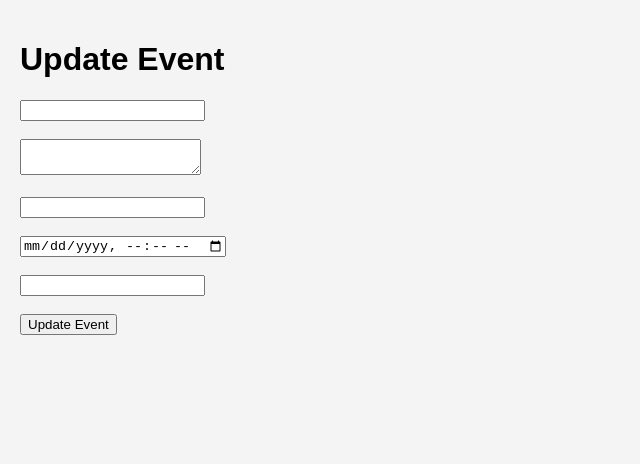
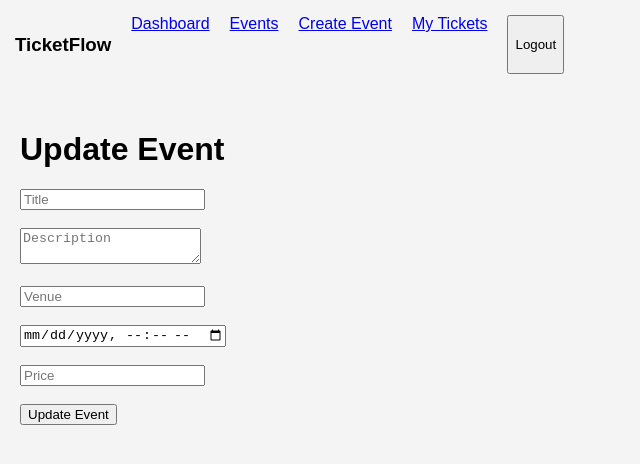
Before and after one commit to nikhilmangali1/event-ticketing-saas-frontend, a React (Vite) app: page /events/edit/1 in a window 1280 px wide. Shown: the top 464 px of the page, without its empty margins (0-640 px from the left). Built offline with nearby package versions, Linux system fonts and the light colour scheme; no server answers; sample sign-in values are in the browser's storage.

Commit message:
added reusable components

```diff
--- /dev/null
+++ b/src/components/Button.jsx
@@ -0,0 +1,18 @@
+function Button({
+    children,
+    onClick,
+    type = "button",
+    disabled = false
+}) {
+    return (
+        <button
+            type={type}
+            onClick={onClick}
+            disabled={disabled}
+        >
+            {children}
+        </button>
+    );
+}
+
+export default Button;
--- /dev/null
+++ b/src/components/Input.jsx
@@ -0,0 +1,19 @@
+function Input({
+    type = "text",
+    name,
+    value,
+    onChange,
+    placeholder
+}) {
+    return (
+        <input
+            type={type}
+            name={name}
+            value={value}
+            onChange={onChange}
+            placeholder={placeholder}
+        />
+    );
+}
+
+export default Input;
--- /dev/null
+++ b/src/components/TextArea.jsx
@@ -0,0 +1,17 @@
+function TextArea({
+    name,
+    value,
+    onChange,
+    placeholder
+}) {
+    return (
+        <textarea
+            name={name}
+            value={value}
+            onChange={onChange}
+            placeholder={placeholder}
+        />
+    );
+}
+
+export default TextArea;
--- /dev/null
+++ b/src/events/components/EventForm.jsx
@@ -0,0 +1,84 @@
+import Input from "../../components/Input";
+import TextArea from "../../components/TextArea";
+import Button from "../../components/Button";
+
+function EventForm({
+    formData,
+    handleChange,
+    handleSubmit,
+    submitButtonText,
+    showTotalSeats = false
+}) {
+    return (
+        <form onSubmit={handleSubmit}>
+
+            <Input
+                name="title"
+                placeholder="Title"
+                value={formData.title}
+                onChange={handleChange}
+            />
+
+            <br /><br />
+
+            <TextArea
+                name="description"
+                placeholder="Description"
+                value={formData.description}
+                onChange={handleChange}
+            />
+
+            <br /><br />
+
+            <Input
+                name="venue"
+                placeholder="Venue"
+                value={formData.venue}
+                onChange={handleChange}
+            />
+
+            <br /><br />
+
+            <Input
+                type="datetime-local"
+                name="eventDate"
+                value={formData.eventDate}
+                onChange={handleChange}
+            />
+
+            <br /><br />
+
+            {showTotalSeats && (
+                <>
+                    <Input
+                        type="number"
+                        name="totalSeats"
+                        placeholder="Total Seats"
+                        value={formData.totalSeats}
+                        onChange={handleChange}
+                    />
+
+                    <br /><br />
+                </>
+            )}
+
+            <Input
+                type="number"
+                step="0.01"
+                name="price"
+                placeholder="Price"
+                value={formData.price}
+                onChange={handleChange}
+            />
+
+            <br /><br />
+
+            <Button type="submit">
+                {submitButtonText}
+            </Button>
+
+        </form>
+    );
+}
+
+export default EventForm;
--- a/src/events/pages/CreateEventPage.jsx
+++ b/src/events/pages/CreateEventPage.jsx
@@ -1,6 +1,7 @@
 import { useState } from "react";
 import { createEvent } from "../services/eventsService";
 import Layout from "../../components/Layout";
+import EventForm from "../components/EventForm";
 
 function CreateEventPage() {
 
@@ -36,72 +37,13 @@ function CreateEventPage() {
         <Layout>
             <h1>Create Event</h1>
 
-            <form onSubmit={handleSubmit}>
-
-                <input
-                    type="text"
-                    name="title"
-                    placeholder="Title"
-                    value={formData.title}
-                    onChange={handleChange}
-                />
-
-                <br /><br />
-
-                <textarea
-                    name="description"
-                    placeholder="Description"
-                    value={formData.description}
-                    onChange={handleChange}
-                />
-
-                <br /><br />
-
-                <input
-                    type="text"
-                    name="venue"
-                    placeholder="Venue"
-                    value={formData.venue}
-                    onChange={handleChange}
-                />
-
-                <br /><br />
-
-                <input
-                    type="datetime-local"
-                    name="eventDate"
-                    value={formData.eventDate}
-                    onChange={handleChange}
-                />
-
-                <br /><br />
-
-                <input
-                    type="number"
-                    name="totalSeats"
-                    placeholder="Total Seats"
-                    value={formData.totalSeats}
-                    onChange={handleChange}
-                />
-
-                <br /><br />
-
-                <input
-                    type="number"
-                    step="0.01"
-                    name="price"
-                    placeholder="Price"
-                    value={formData.price}
-                    onChange={handleChange}
-                />
-
-                <br /><br />
-
-                <button type="submit">
-                    Create Event
-                </button>
-
-            </form>
+            <EventForm
+                formData={formData}
+                handleChange={handleChange}
+                handleSubmit={handleSubmit}
+                submitButtonText="Create Event"
+                showTotalSeats={true}
+            />
         </Layout>
     );
 }
--- a/src/events/pages/EventDetailsPage.jsx
+++ b/src/events/pages/EventDetailsPage.jsx
@@ -5,6 +5,7 @@ import { bookTicket } from "../../tickets/services/ticketService";
 import Layout from "../../components/Layout";
 import LoadingSpinner from "../../components/LoadingSpinner";
 import ErrorMessage from "../../components/ErrorMessage";
+import Button from "../../components/Button";
 
 function EventDetailsPage() {
 
@@ -120,23 +121,23 @@ function EventDetailsPage() {
             </p>
             <hr />
 
-            <button
+            <Button
                 onClick={handleBookTicket}
                 disabled={bookingLoading}
             >
                 {bookingLoading ? "Booking..." : "Book Ticket"}
-            </button>
+            </Button>
 
             {bookingMessage && (
                 <p>{bookingMessage}</p>
             )}
-            <button onClick={() => navigate(`/events/edit/${id}`)}>
+            <Button onClick={() => navigate(`/events/edit/${id}`)}>
                 Update Event
-            </button>
+            </Button>
 
-            <button onClick={handleDelete}>
+            <Button onClick={handleDelete}>
                 Delete Event
-            </button>
+            </Button>
         </Layout>
 
     );
--- a/src/events/pages/UpdateEventPage.jsx
+++ b/src/events/pages/UpdateEventPage.jsx
@@ -1,9 +1,8 @@
 import { useEffect, useState } from "react";
 import { useNavigate, useParams } from "react-router-dom";
-import {
-    getEventById,
-    updateEvent
-} from "../services/eventsService";
+import { getEventById, updateEvent } from "../services/eventsService";
+import EventForm from "../components/EventForm";
+import Layout from "../../components/Layout";
 
 function UpdateEventPage() {
 
@@ -77,62 +76,16 @@ function UpdateEventPage() {
     }
 
     return (
-        <div style={{ padding: "20px" }}>
+        <Layout>
             <h1>Update Event</h1>
 
-            <form onSubmit={handleSubmit}>
-
-                <input
-                    type="text"
-                    name="title"
-                    value={formData.title}
-                    onChange={handleChange}
-                />
-
-                <br /><br />
-
-                <textarea
-                    name="description"
-                    value={formData.description}
-                    onChange={handleChange}
-                />
-
-                <br /><br />
-
-                <input
-                    type="text"
-                    name="venue"
-                    value={formData.venue}
-                    onChange={handleChange}
-                />
-
-                <br /><br />
-
-                <input
-                    type="datetime-local"
-                    name="eventDate"
-                    value={formData.eventDate}
-                    onChange={handleChange}
-                />
-
-                <br /><br />
-
-                <input
-                    type="number"
-                    step="0.01"
-                    name="price"
-                    value={formData.price}
-                    onChange={handleChange}
-                />
-
-                <br /><br />
-
-                <button type="submit">
-                    Update Event
-                </button>
-
-            </form>
-        </div>
+            <EventForm
+                formData={formData}
+                handleChange={handleChange}
+                handleSubmit={handleSubmit}
+                submitButtonText="Update Event"
+            />
+        </Layout>
     );
 }
 
--- a/src/pages/DashboardPage.jsx
+++ b/src/pages/DashboardPage.jsx
@@ -1,6 +1,7 @@
 import { useNavigate } from "react-router-dom";
 import { logout } from "../services/authService";
 import "../styles/dashboard.css"
+import Button from "../components/Button";
 
 function DashboardPage(){
 
@@ -27,27 +28,27 @@ function DashboardPage(){
             <div className="dashboard-actions">
 
                 <div className="dashboard-card">
-                    <button onClick={() => navigate("/events/create")}>
+                    <Button onClick={() => navigate("/events/create")}>
                         Create Event
-                    </button>
+                    </Button>
                 </div>
 
                 <div className="dashboard-card">
-                    <button onClick={() => navigate("/events")}>
+                    <Button onClick={() => navigate("/events")}>
                         Browse Events
-                    </button>
+                    </Button>
                 </div>
 
                 <div className="dashboard-card">
-                    <button onClick={() => navigate("/my-tickets")}>
+                    <Button onClick={() => navigate("/my-tickets")}>
                         My Tickets
-                    </button>
+                    </Button>
                 </div>
 
                 <div className="dashboard-card">
-                    <button onClick={handleLogout}>
+                    <Button onClick={handleLogout}>
                         Logout
-                    </button>
+                    </Button>
                 </div>
 
             </div>
--- a/src/tickets/components/TicketCard.jsx
+++ b/src/tickets/components/TicketCard.jsx
@@ -1,3 +1,4 @@
+import Button from "../../components/Button";
 import Card from "../../components/Card";
 
 function TicketCard({ ticket, onCancel }) {
@@ -18,11 +19,11 @@ function TicketCard({ ticket, onCancel }) {
             </p>
 
             {ticket.status !== "CANCELLED" && (
-                <button
+                <Button
                     onClick={() => onCancel(ticket.ticketId)}
                 >
                     Cancel Ticket
-                </button>
+                </Button>
             )}
         </Card>
     );
```
Also changed, not shown: src/api/axiosClient.jsx (added).
